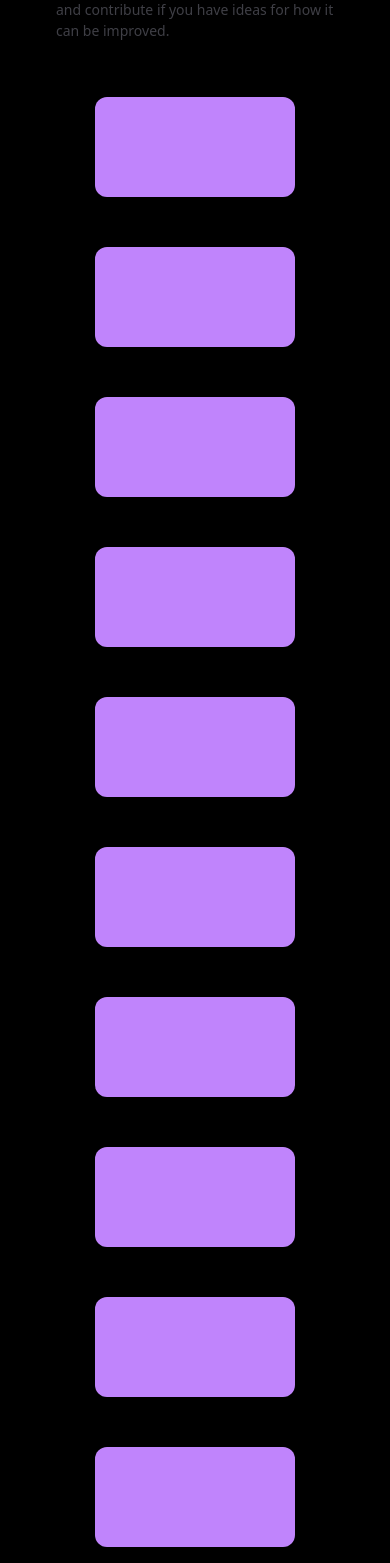
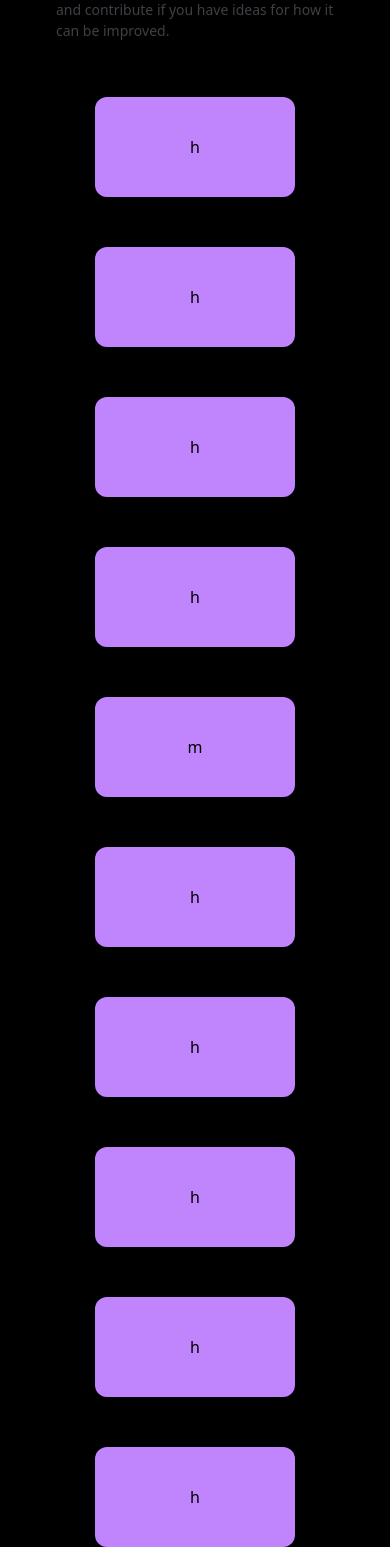
Before and after one commit to mfagri/porfolio, an Angular app: page /projects in a window 390 px wide. Shown: the part 434-1997 px from the top of the page. Built offline with nearby package versions, Linux system fonts and the light colour scheme; no server answers.

Commit message:
add getdata

```diff
--- a/src/home/projects/projects.component.html
+++ b/src/home/projects/projects.component.html
@@ -1,42 +1,26 @@
 <div class="container">
-    <div class="p-4 justify-center flex flex-col items-start" >
-        <div class="m-4 p-4 flex flex-col justify-start items-start">
-            <h1 class="text-4xl md:text-4xl lg:text-4xl font-bold text-[30px] p-4 text-white self-center">Things I`ve made trying to put my dent in the universe.
-            </h1>
-            <p class="text-zinc-700 m-2 text-[14px]">I`ve worked on tons of little projects over the years but these are the ones that I'm most proud of. Many of them are open-source, so if you see something that piques your interest, check out the code and contribute if you have ideas for how it can be improved.</p>
-        </div>
-        <div>
-
-        </div>
+  <div class="p-4 justify-center flex flex-col items-start">
+    <div class="m-4 p-4 flex flex-col justify-start items-start">
+      <h1
+        class="text-4xl md:text-4xl lg:text-4xl font-bold text-[30px] p-4 text-white self-center"
+      >
+        Things I`ve made trying to put my dent in the universe.
+      </h1>
+      <p class="text-zinc-700 m-2 text-[14px]">
+        I`ve worked on tons of little projects over the years but these are the
+        ones that I'm most proud of. Many of them are open-source, so if you see
+        something that piques your interest, check out the code and contribute
+        if you have ideas for how it can be improved.
+      </p>
     </div>
-    <div class="flex justify-center items-center flex-wrap gap-[50px]">
-        <div class="h-[100px] rounded-xl w-[200px] bg-purple-400 "></div>
-        <div class="h-[100px] rounded-xl w-[200px] bg-purple-400 "></div>
-        <div class="h-[100px] rounded-xl w-[200px] bg-purple-400 "></div>
-        <div class="h-[100px] rounded-xl w-[200px] bg-purple-400 "></div>
-        <div class="h-[100px] rounded-xl w-[200px] bg-purple-400 "></div>
-        <div class="h-[100px] rounded-xl w-[200px] bg-purple-400 "></div>
-        <div class="h-[100px] rounded-xl w-[200px] bg-purple-400 "></div>
-        <div class="h-[100px] rounded-xl w-[200px] bg-purple-400 "></div>
-        <div class="h-[100px] rounded-xl w-[200px] bg-purple-400 "></div>
-        <div class="h-[100px] rounded-xl w-[200px] bg-purple-400 "></div>
-        <div class="h-[100px] rounded-xl w-[200px] bg-purple-400 "></div>
-        <div class="h-[100px] rounded-xl w-[200px] bg-purple-400 "></div>
-        <div class="h-[100px] rounded-xl w-[200px] bg-purple-400 "></div>
-        <div class="h-[100px] rounded-xl w-[200px] bg-purple-400 "></div>
-        <div class="h-[100px] rounded-xl w-[200px] bg-purple-400 "></div>
-        <div class="h-[100px] rounded-xl w-[200px] bg-purple-400 "></div>
-        <div class="h-[100px] rounded-xl w-[200px] bg-purple-400 "></div>
-        <div class="h-[100px] rounded-xl w-[200px] bg-purple-400 "></div>
-        <div class="h-[100px] rounded-xl w-[200px] bg-purple-400 "></div>
-        <div class="h-[100px] rounded-xl w-[200px] bg-purple-400 "></div>
-        <div class="h-[100px] rounded-xl w-[200px] bg-purple-400 "></div>
-        <div class="h-[100px] rounded-xl w-[200px] bg-purple-400 "></div>
-        <div class="h-[100px] rounded-xl w-[200px] bg-purple-400 "></div>
-        <div class="h-[100px] rounded-xl w-[200px] bg-purple-400 "></div>
-        <div class="h-[100px] rounded-xl w-[200px] bg-purple-400 "></div>
-        <div class="h-[100px] rounded-xl w-[200px] bg-purple-400 "></div>
-
-
+    <div></div>
+  </div>
+  <div class="flex justify-center items-center flex-wrap gap-[50px]">
+    <div
+      *ngFor="let item of projects"
+      class="flex flex-col justify-center items-center h-[100px] rounded-xl w-[200px] bg-purple-400"
+    >
+      {{ item }}
     </div>
+  </div>
 </div>
--- a/src/home/projects/projects.component.ts
+++ b/src/home/projects/projects.component.ts
@@ -1,10 +1,27 @@
-import { Component } from '@angular/core';
+import { HttpClient } from '@angular/common/http';
+import { Component, OnInit } from '@angular/core';
+import { Observable } from 'rxjs';
 
 @Component({
   selector: 'app-projects',
   templateUrl: './projects.component.html',
-  styleUrls: ['./projects.component.css']
+  styleUrls: ['./projects.component.css'],
 })
-export class ProjectsComponent {
+export class ProjectsComponent implements OnInit {
+  constructor(private http: HttpClient) {}
+  projects: any = ['h', 'h', 'h', 'h', 'm', 'h', 'h', 'h', 'h', 'h'];
+  async ngOnInit() {
+    console.log(await this.getdata().subscribe({
+      next:(res)=>{
+        // this.data = res;
+        console.log(res);
+      }
+    }));
+  }
 
+  getdata():Observable<any> {
+    return this.http.get<any>(
+      'https://raw.githubusercontent.com/mfagri/mfagri.github.io/master/ads.json'
+    );
+  }
 }
```
Also changed, not shown: src/app/app.module.ts (+7 -11 lines).
